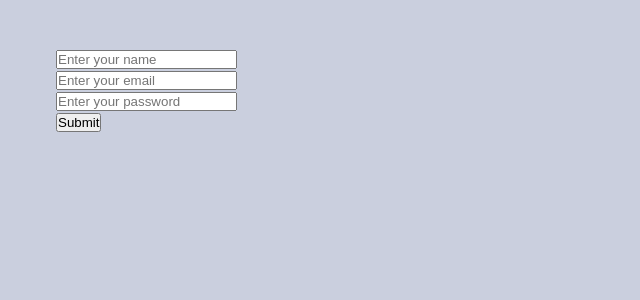
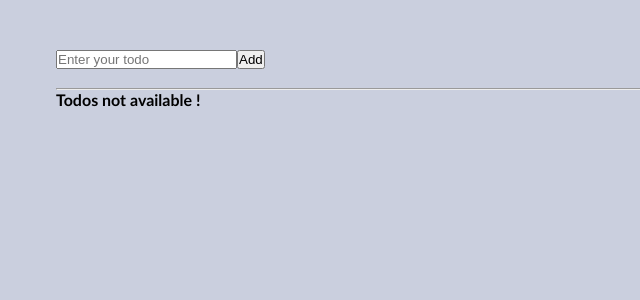
Before and after one commit to VAMSHI-M817/rise_react, a React (Vite) app: page / in a window 1280 px wide. Shown: the top 300 px of the page, without its empty margins (0-640 px from the left). Built offline with nearby package versions, Linux system fonts and the light colour scheme.

Commit message:
updated todo

```diff
--- a/src/components/App.jsx
+++ b/src/components/App.jsx
@@ -1,42 +1,10 @@
 import React from "react";
-import ProfileCard from "./ProfileCard";
-import { data } from "./data";
-import UseState from "../useState/UseState";
-import UseState1 from "../useState/UseState1";
-import Forms from "../useState/useFormHandling";
-import Practice from "./Practice";
+import Todo from "../useState/UseTodo";
 
 const App = () => {
-  let count = 10;
-  function handleClick(e, lastname) {
-    console.log(e, "my name is " + lastname);
-  }
   return (
     <main className="container">
-      {/* <Forms /> */}
-      <Practice />
-      {/* <ul className="comment-container">
-        {data.map((eachObj) => {
-          const { id, name, email, body } = eachObj;
-          return (
-            <ProfileCard
-              key={id}
-              id={id}
-              name={name}
-              email={email}
-              body={body}
-            />
-          );
-        })}
-      </ul>
-
-      <button
-        onClick={(e) => {
-          return handleClick(e, "Vamshi");
-        }}
-      >
-        Click Me
-      </button> */}
+      <Todo />
     </main>
   );
 };
--- /dev/null
+++ b/src/useState/UseTodo.jsx
@@ -0,0 +1,128 @@
+import { useState } from "react";
+
+const Todo = () => {
+  //EDIT BUTTON STATE
+  const [editingItem, setEditingItem] = useState({
+    id: "",
+    isEditing: false,
+  });
+
+  //TODOS LIST STATE
+  const [List, setList] = useState([]);
+
+  //INPUT STATE
+  const [message, setMessage] = useState({
+    text: "",
+    id: "",
+  });
+
+  //FUNCTION TO EDIT STATE OF EDIT BUTTON
+  const changeEditState = (commingId) => {
+    setEditingItem({
+      ...editingItem,
+      id: commingId,
+      isEditing: true,
+    });
+
+    let editableItem = List.find((eachItem) => {
+      return eachItem.id === commingId;
+    });
+
+    setMessage({
+      ...message,
+      id: editableItem.id,
+      text: editableItem.text,
+    });
+    console.log(editableItem);
+  };
+
+  //FUNCTION FOR SUBMIT OF EDITED TODO
+  const handleEdit = (e) => {
+    e.preventDefault();
+    const newTodos = List.map((eachItem) => {
+      if (eachItem.id === editingItem.id) {
+        return {
+          id: editingItem.id,
+          text: message.text,
+        };
+      } else {
+        return eachItem;
+      }
+    });
+    setList(newTodos);
+    setMessage({
+      text: "",
+    });
+    setEditingItem({
+      isEditing: false,
+    });
+  };
+
+  //FUNCTION TO SUBMIT TODO
+  const handleSubmit = (e) => {
+    e.preventDefault();
+    const newTodo = {
+      ...message,
+      text: message.text,
+      id: new Date().getTime().toString(),
+    };
+
+    !message.text
+      ? alert("Please enter todo")
+      : (setList([...List, newTodo]), setMessage({ text: "" }));
+  };
+
+  //THIS WORKS FOR HANDLING DELETION OF TODO
+  const handleDelete = (commingId) => {
+    const filterTodo = List.filter((eachItem) => {
+      return eachItem.id !== commingId;
+    });
+    setList(filterTodo);
+  };
+
+  return (
+    <section>
+      <form autoComplete="off">
+        <input
+          type="text"
+          id="message"
+          name="message"
+          value={message.text}
+          placeholder="Enter your todo"
+          onChange={(e) => {
+            setMessage({
+              ...message,
+              text: e.target.value,
+            });
+          }}
+        />
+        {editingItem.isEditing ? (
+          <button type="submit" onClick={(e) => handleEdit(e)}>
+            Edit
+          </button>
+        ) : (
+          <button type="submit" onClick={(e) => handleSubmit(e)}>
+            Add
+          </button>
+        )}
+      </form>
+      <br />
+      <hr />
+      {List.length === 0 && <h4>Todos not available !</h4>}
+      <ul>
+        {List.map((eachItem) => {
+          const { id, text } = eachItem;
+          return (
+            <li key={id}>
+              <span>{text}</span>
+              <button onClick={() => changeEditState(id)}>Edit</button>
+              <button onClick={() => handleDelete(id)}>Delete</button>
+            </li>
+          );
+        })}
+      </ul>
+    </section>
+  );
+};
+
+export default Todo;
```
